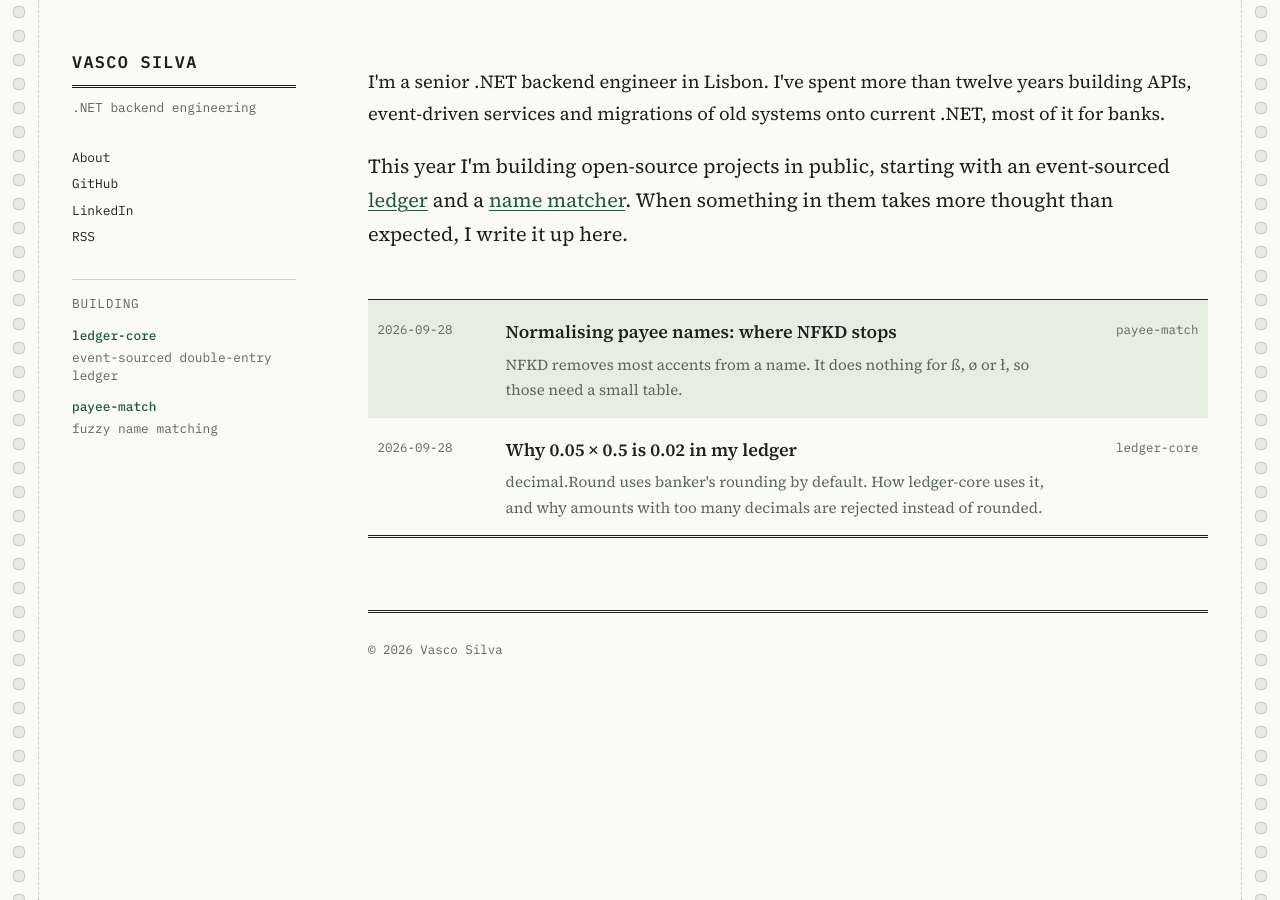
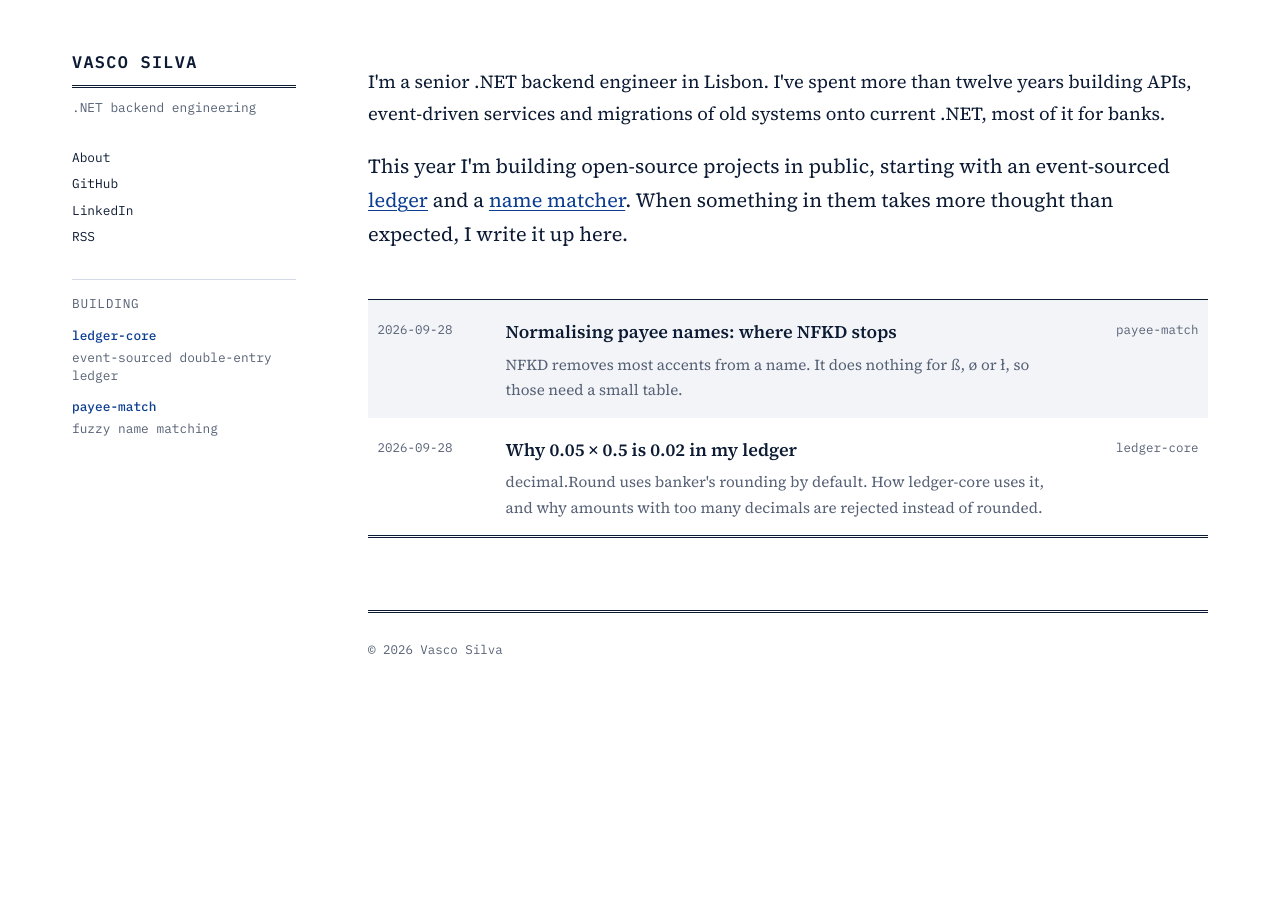
Before and after one commit to softvasco/softvasco.github.io, a Jekyll site: the page built from index.html, in a window 1280 px wide. Built offline with Jekyll 4.4.1, drawn with Linux system fonts in a browser that asks for light colours.

Commit message:
feat(site): navy and red print palette instead of green bars

```diff
--- a/assets/style.css
+++ b/assets/style.css
@@ -1,31 +1,29 @@
-/* continuous-form paper, the green-bar stock bank mainframes printed statements on */
+/* printed-report look: navy ink on white, red only for emphasis */
 :root {
-  --paper: #fbfbf6;
-  --bar: #e5eee0;
-  --ink: #1c211d;
-  --muted: #5d665f;
-  --green: #1f5a38;
-  --red: #a8281d;
-  --ochre: #85550f;
-  --rule: #c9d3c4;
-  --hole: #e8e9e1;
-  --code: #f1f4ec;
+  --paper: #ffffff;
+  --bar: #f2f4f7;
+  --ink: #0c1b33;
+  --muted: #566175;
+  --accent: #0b3d91;
+  --red: #c8201a;
+  --ochre: #8a4b00;
+  --rule: #d4dae3;
+  --code: #f4f6f9;
   --mono: "IBM Plex Mono", ui-monospace, Consolas, monospace;
   --serif: "Source Serif 4", Georgia, serif;
 }
 
 @media (prefers-color-scheme: dark) {
   :root {
-    --paper: #111510;
-    --bar: #182017;
-    --ink: #dde4d8;
-    --muted: #949e91;
-    --green: #8cc79d;
-    --red: #f08b7f;
-    --ochre: #d9b36b;
-    --rule: #2e392c;
-    --hole: #0b0e0a;
-    --code: #161d15;
+  --paper: #0a1220;
+  --bar: #0f1a2c;
+  --ink: #e2e7ef;
+  --muted: #8e99ab;
+  --accent: #7fb0ff;
+  --red: #ff6b5e;
+  --ochre: #e0b36a;
+  --rule: #22314a;
+  --code: #0f1a2c;
   }
 }
 
@@ -46,7 +44,7 @@ body {
   padding: 0 1rem 3rem;
 }
 
-a { color: var(--green); text-decoration-thickness: 1px; text-underline-offset: 3px; }
+a { color: var(--accent); text-decoration-thickness: 1px; text-underline-offset: 3px; }
 a:hover { color: var(--red); }
 
 .side { font-family: var(--mono); font-size: .8rem; padding-top: 2rem; }
@@ -68,23 +66,10 @@ a:hover { color: var(--red); }
 .side nav a:hover, .side .projects a:hover { color: var(--red); }
 .side .projects { margin-top: 1.8rem; padding-top: .8rem; border-top: 1px solid var(--rule); }
 .side .label { text-transform: uppercase; letter-spacing: .06em; color: var(--muted); margin: 0 0 .5rem; }
-.side .projects a { color: var(--green); font-weight: 500; margin-top: .5rem; }
+.side .projects a { color: var(--accent); font-weight: 500; margin-top: .5rem; }
 .side .projects span { display: block; color: var(--muted); line-height: 1.4; }
 
-/* tractor-feed strips down both edges, only when there is room for them */
 @media (min-width: 62rem) {
-  html::before, html::after {
-    content: "";
-    position: fixed;
-    top: 0;
-    bottom: 0;
-    width: 2.4rem;
-    background:
-      radial-gradient(circle at 50% 50%, var(--hole) 0 .32rem, var(--rule) .33rem .4rem, transparent .41rem) 0 0 / 100% 1.5rem repeat-y;
-  }
-  html::before { left: 0; border-right: 1px dashed var(--rule); }
-  html::after { right: 0; border-left: 1px dashed var(--rule); }
-
   .page {
     display: grid;
     grid-template-columns: 14rem minmax(0, 1fr);
@@ -166,7 +151,7 @@ code {
 
 pre {
   background: var(--code);
-  border-left: 3px solid var(--green);
+  border-left: 3px solid var(--accent);
   padding: 1rem 1.1rem;
   overflow-x: auto;
   font-size: .8rem;
@@ -200,7 +185,7 @@ tbody tr:nth-child(odd) { background: var(--bar); }
 
 footer.site { margin-top: 4.5rem; padding-top: .8rem; border-top: 3px double var(--ink); }
 
-.highlight .k, .highlight .kd, .highlight .kt, .highlight .kr, .highlight .kn { color: var(--green); font-weight: 500; }
+.highlight .k, .highlight .kd, .highlight .kt, .highlight .kr, .highlight .kn { color: var(--accent); font-weight: 500; }
 .highlight .s, .highlight .s1, .highlight .s2, .highlight .sc, .highlight .si { color: var(--ochre); }
 .highlight .c, .highlight .c1, .highlight .cm { color: var(--muted); font-style: italic; }
 .highlight .m, .highlight .mi, .highlight .mf { color: var(--red); }
```
Also changed, not shown: assets/cards/rounding-in-a-ledger.png, assets/cards/site.png, assets/cards/where-nfkd-stops.png.
